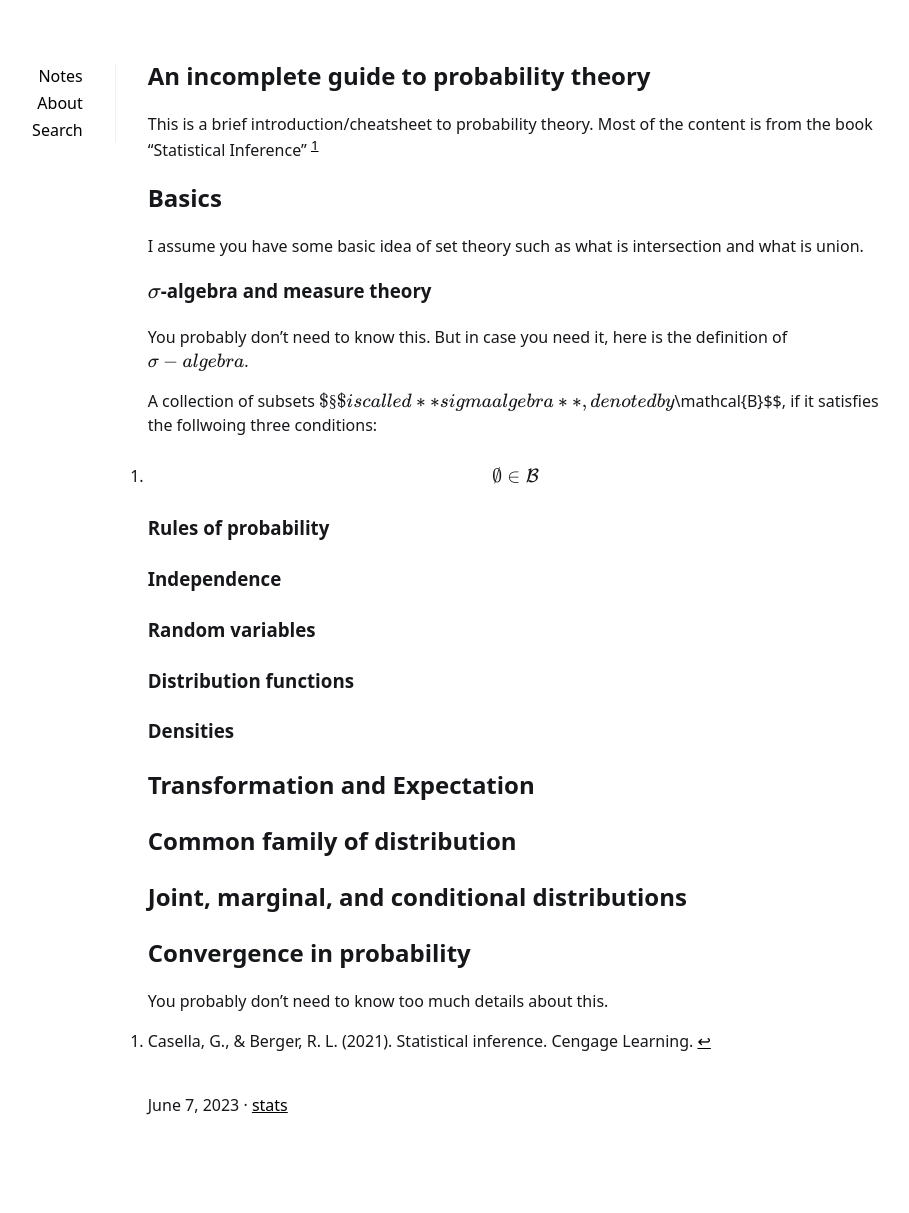
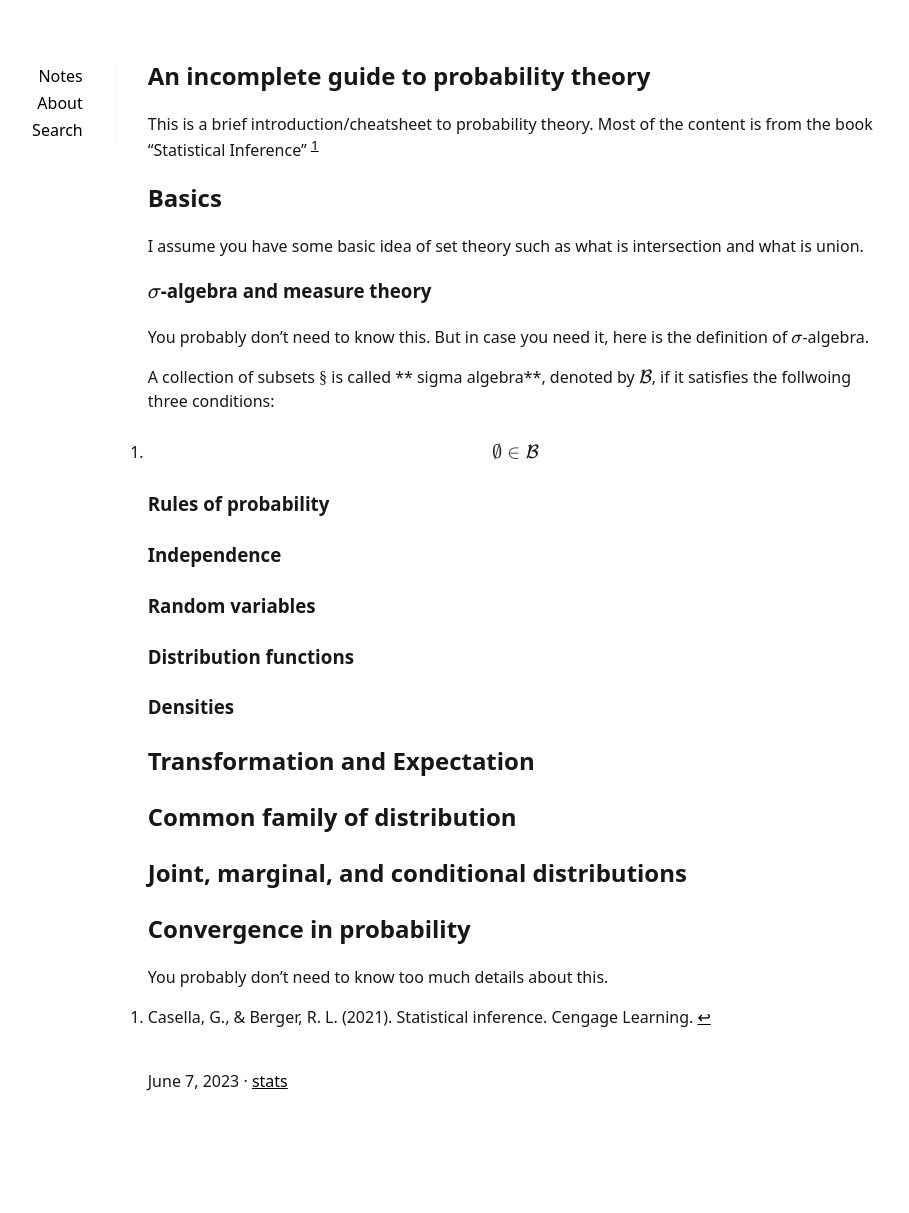
Before and after one commit to acneyouth1996/notes, a Jekyll site: the page built from _posts/2023-06-07-prob-theory.md, in a window 1280 px wide. Shown: the whole page, without its empty margins (205-1114 px from the left). Built offline with Jekyll 4.4.1, drawn with Linux system fonts in a browser that asks for light colours; after the commit the page ends 1189 px from its top, so only the background shows below that.

```diff
--- a/_posts/2023-06-07-prob-theory.md
+++ b/_posts/2023-06-07-prob-theory.md
@@ -17,9 +17,9 @@ This is a brief introduction/cheatsheet to probability theory. Most of the conte
 ## Basics
 I assume you have some basic idea of set theory such as what is intersection and what is union.
 ### $$\sigma$$-algebra and measure theory
-You probably don't need to know this. But in case you need it, here is the definition of $$\sigma-algebra$$.
+You probably don't need to know this. But in case you need it, here is the definition of $$\sigma$$-algebra.
 
-A collection of subsets $$$\S$ is called ** sigma algebra**, denoted by $$\mathcal{B}$$, if it satisfies the follwoing three conditions:
+A collection of subsets $$\S$$ is called ** sigma algebra**, denoted by $$\mathcal{B}$$, if it satisfies the follwoing three conditions:
 1. $$\emptyset \in \mathcal{B}$$
 
 ### Rules of probability
```
Also changed, not shown: 7 other files.
